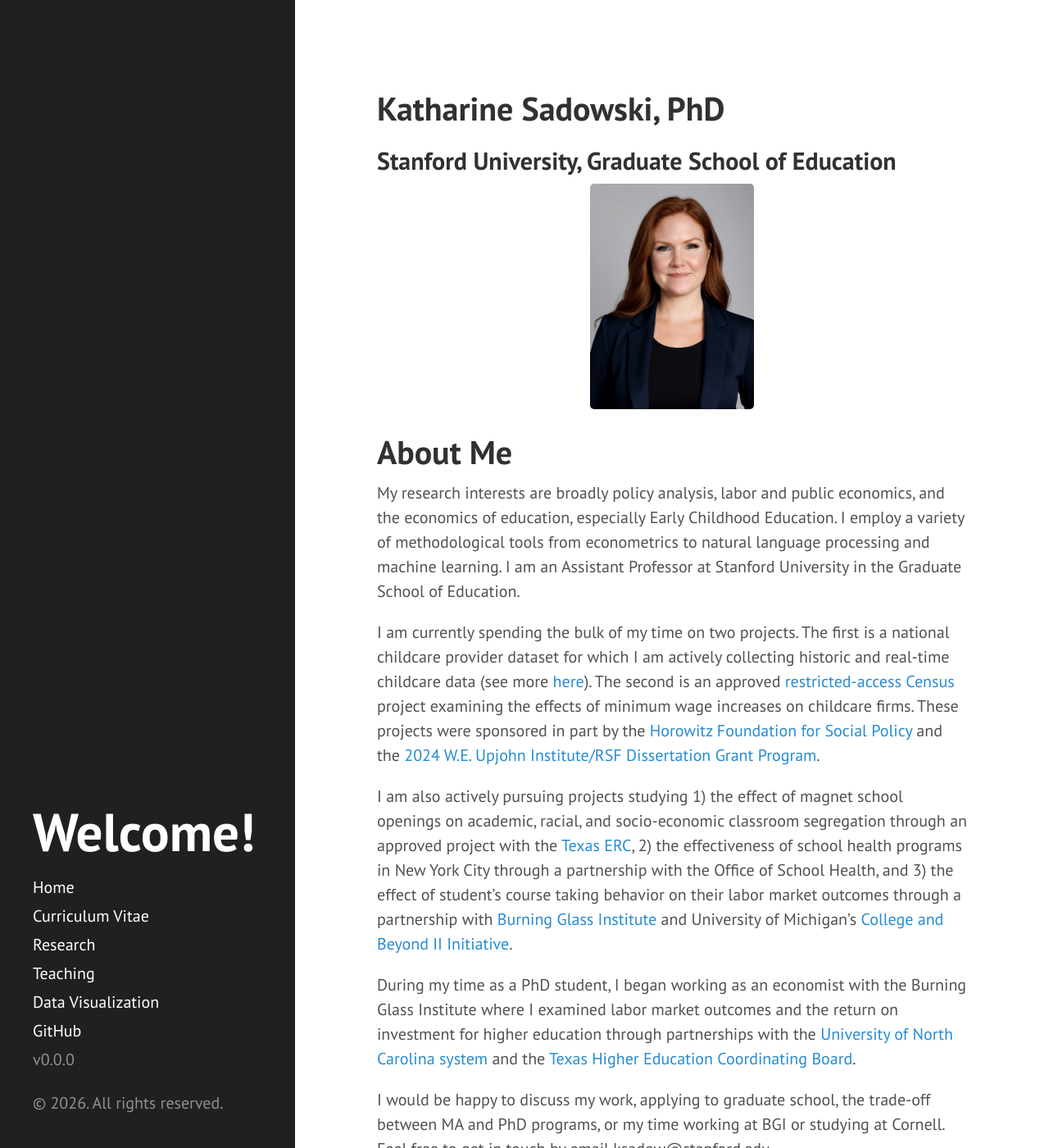
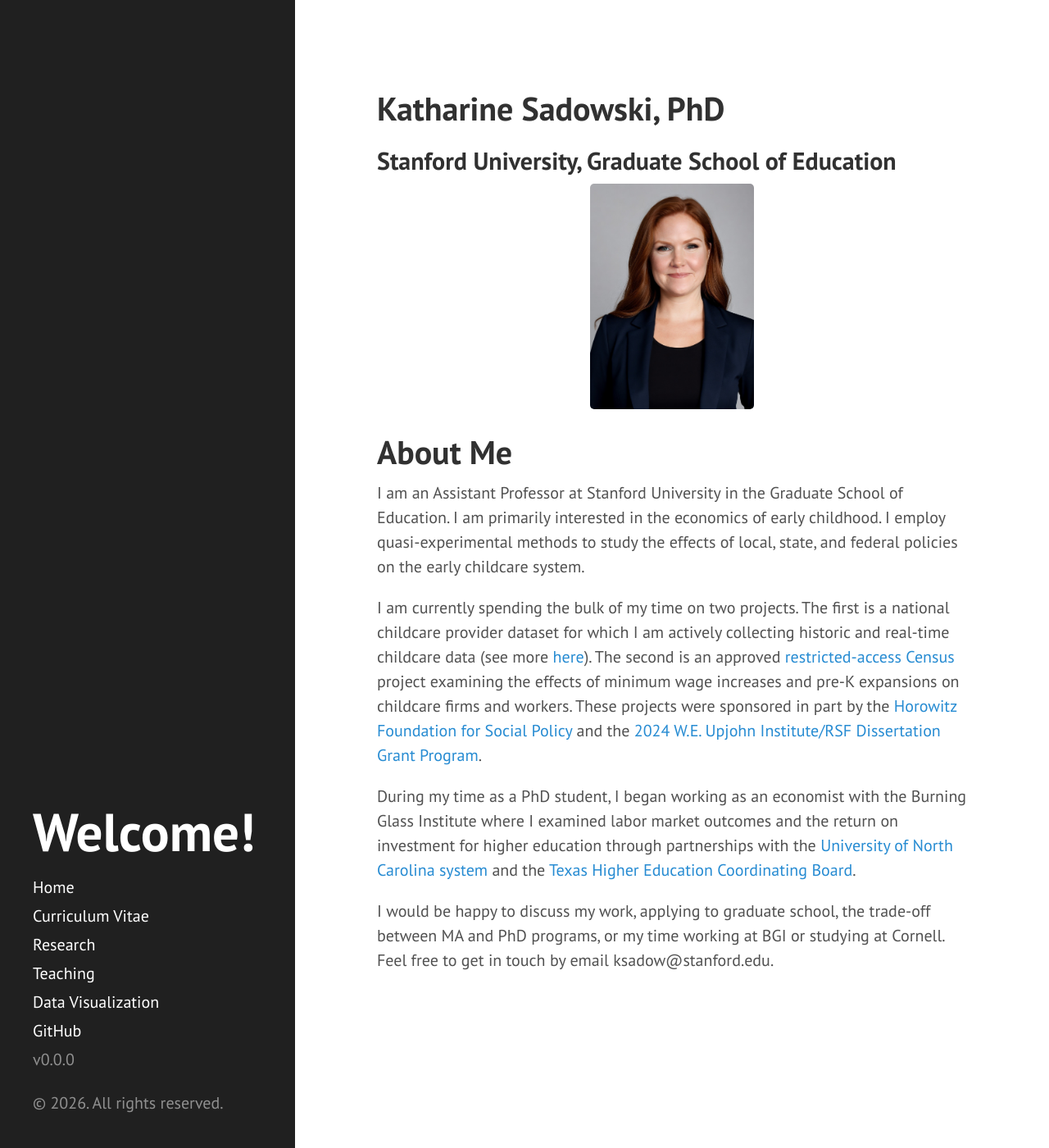
Before and after one commit to kcsadow/website, a Jekyll site: the page built from index.md, in a window 1280 px wide and 1400 px high. Shown: the whole window at 82% size. Built offline with Jekyll 4.4.1, drawn with Linux system fonts in a browser that asks for light colours; the list of posts is cut into pages by our own code.

Commit message:
Update index.md

```diff
--- a/index.md
+++ b/index.md
@@ -12,11 +12,9 @@ layout: default
 </p>
 
 # About Me
-My research interests are broadly policy analysis, labor and public economics, and the economics of education, especially Early Childhood Education. I employ a variety of methodological tools from econometrics to natural language processing and machine learning. I am an Assistant Professor at Stanford University in the Graduate School of Education.
+I am an Assistant Professor at Stanford University in the Graduate School of Education. I am primarily interested in the economics of early childhood. I employ quasi-experimental methods to study the effects of local, state, and federal policies on the early childcare system.
 
-I am currently spending the bulk of my time on two projects. The first is a national childcare provider dataset for which I am actively collecting historic and real-time childcare data (see more [here](https://kcsadow.github.io/website/dataviz/)). The second is an approved [restricted-access Census](https://www.census.gov/topics/research/guidance/restricted-use-microdata.html) project examining the effects of minimum wage increases on childcare firms. These projects were sponsored in part by the [Horowitz Foundation for Social Policy](https://www.horowitz-foundation.org/2024) and the [2024 W.E. Upjohn Institute/RSF Dissertation Grant Program](https://www.russellsage.org/news/third-annual-dissertation-research-grants-awarded).
-
-I am also actively pursuing projects studying 1) the effect of magnet school openings on academic, racial, and socio-economic classroom segregation through an approved project with the [Texas ERC](https://texaserc.utexas.edu/), 2) the effectiveness of school health programs in New York City through a partnership with the Office of School Health, and 3) the effect of student's course taking behavior on their labor market outcomes through a partnership with [Burning Glass Institute](https://www.burningglassinstitute.org/) and University of Michigan's [College and Beyond II Initiative](https://www.icpsr.umich.edu/web/about/cms/4370).
+I am currently spending the bulk of my time on two projects. The first is a national childcare provider dataset for which I am actively collecting historic and real-time childcare data (see more [here](https://kcsadow.github.io/website/dataviz/)). The second is an approved [restricted-access Census](https://www.census.gov/topics/research/guidance/restricted-use-microdata.html) project examining the effects of minimum wage increases and pre-K expansions on childcare firms and workers. These projects were sponsored in part by the [Horowitz Foundation for Social Policy](https://www.horowitz-foundation.org/2024) and the [2024 W.E. Upjohn Institute/RSF Dissertation Grant Program](https://www.russellsage.org/news/third-annual-dissertation-research-grants-awarded).
 
 During my time as a PhD student, I began working as an economist with the Burning Glass Institute where I examined labor market outcomes and the return on investment for higher education through partnerships with the [University of North Carolina system](https://www.northcarolina.edu/wp-content/uploads/reports-and-documents/economic-reports/unc-roi-study-of-university-programs-november-2023.pdf) and the [Texas Higher Education Coordinating Board](https://www.texas-air.org/wp-content/uploads/2024/04/TAIR2024-D4_Aligning-Texas-Higher-Education-Supply-and-Labor-Market-Demand.pdf).
 
```
